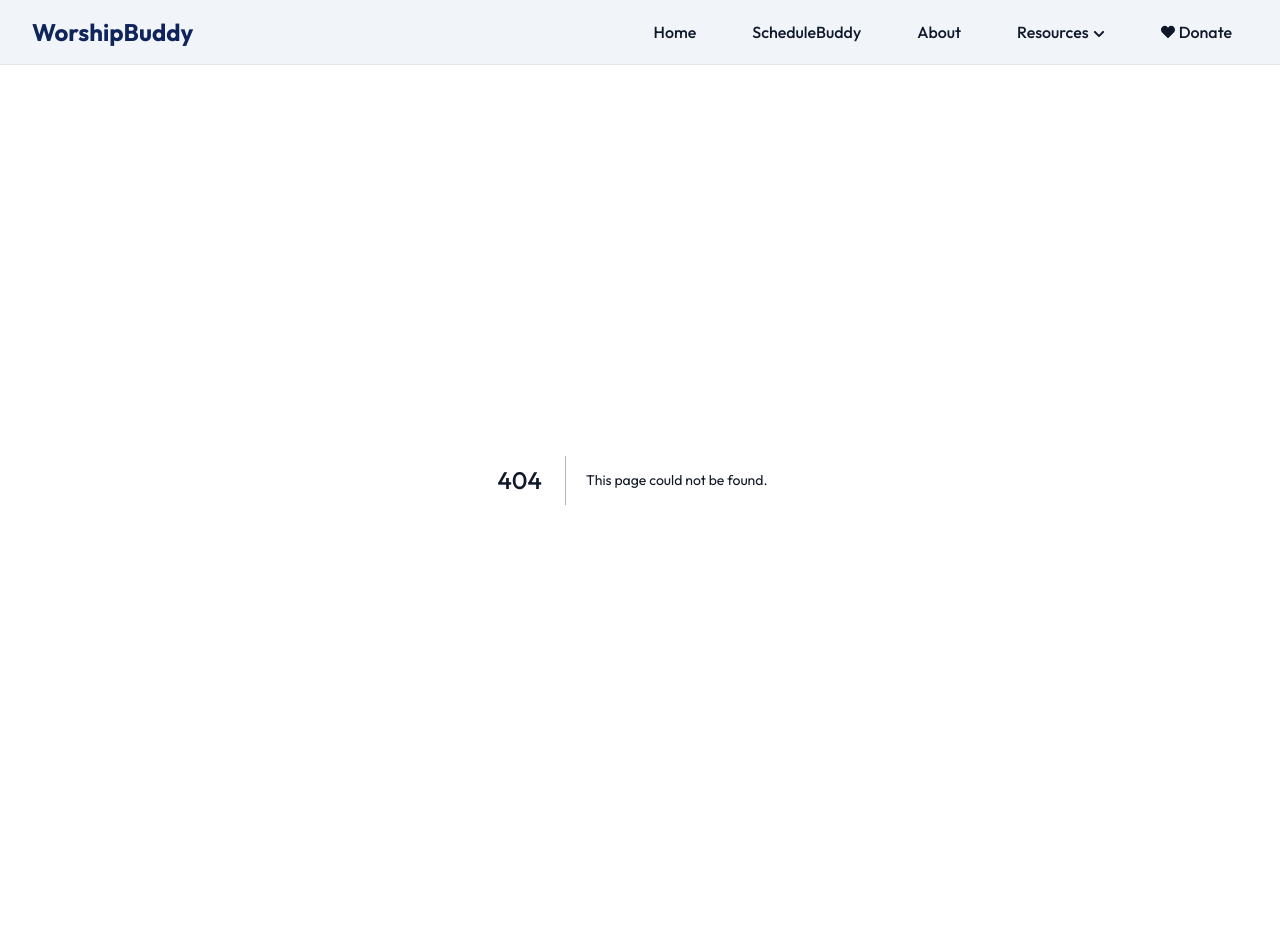
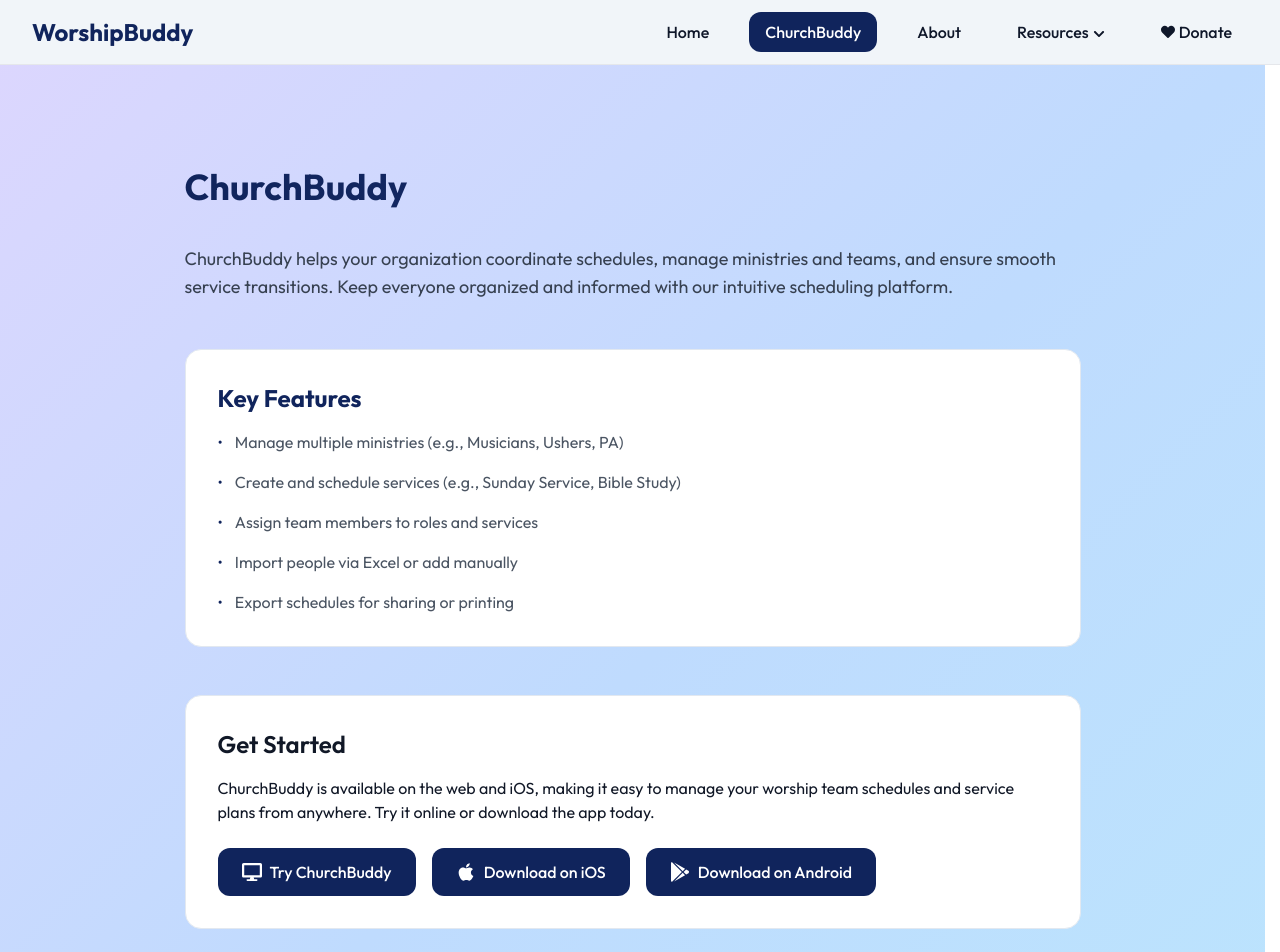
Before and after one commit to WorshipBuddy/worshipbuddy.org, a Next.js app: page /church-buddy in a window 1280 px wide. Before the commit this address had no page. Shown: the top 952 px of the page. Before the commit the page ends 880 px from the top, so only its background shows below. Built offline with nearby package versions, Linux system fonts and the light colour scheme.

Commit message:
Rebrand to ChurchBuddy

```diff
--- a/app/changelog/page.js
+++ b/app/changelog/page.js
@@ -30,10 +30,10 @@ export default function Changelog() {
               PresenterBuddy
             </button>
             <button
-              className={`nav-link px-5 py-2 text-base border border-[#10245c] ${activeSection === "schedulebuddy" ? "active" : ""}`}
-              onClick={() => setActiveSection("schedulebuddy")}
+              className={`nav-link px-5 py-2 text-base border border-[#10245c] ${activeSection === "churchbuddy" ? "active" : ""}`}
+              onClick={() => setActiveSection("churchbuddy")}
             >
-              ScheduleBuddy
+              ChurchBuddy
             </button>
             <button
               className={`nav-link px-5 py-2 text-base border border-[#10245c] ${activeSection === "upcomingfeatures" ? "active" : ""}`}
@@ -164,16 +164,16 @@ export default function Changelog() {
               </div>
             )}
 
-            {/* ScheduleBuddy Section */}
-            {activeSection === "schedulebuddy" && (
-              <div id="schedulebuddy" className="space-y-8">
-                <h2 className="text-3xl font-bold mb-6 gradient-text">ScheduleBuddy</h2>
+            {/* ChurchBuddy Section */}
+            {activeSection === "churchbuddy" && (
+              <div id="churchbuddy" className="space-y-8">
+                <h2 className="text-3xl font-bold mb-6 gradient-text">ChurchBuddy</h2>
                 <div className="section-card flex flex-col gap-2 animate-fade-in">
                   <div className="flex items-center gap-3 mb-1">
                     <span className="inline-block bg-[#ddd6fe] text-[#5b21b6] text-xs font-bold px-2 py-1 rounded-full border border-[#a78bfa] shadow-sm uppercase tracking-wider">Public Beta</span>
                   </div>
                   <p className="text-base text-gray-700 mb-2">
-                    <span className="font-bold">ScheduleBuddy</span> makes it easy to create, share, and manage schedules for your org or ministries—like music, ushers, or cleaning teams—and for services such as Sunday service or Bible study. Build your organization, set up teams, add services, and schedule people in just a few clicks. ScheduleBuddy keeps everyone organized and connected. Now in public beta, available on web and iOS.
+                    <span className="font-bold">ChurchBuddy</span> makes it easy to create, share, and manage schedules for your org or ministries—like music, ushers, or cleaning teams—and for services such as Sunday service or Bible study. Build your organization, set up teams, add services, and schedule people in just a few clicks. ChurchBuddy keeps everyone organized and connected. Now in public beta, available on web and iOS.
                   </p>
                 </div>
                 <div className="flex flex-col gap-6">
@@ -311,10 +311,10 @@ export default function Changelog() {
                       <li>Public beta release (target: end of year)</li>
                     </ul>
                   </div>
-                  {/* ScheduleBuddy Features */}
+                  {/* ChurchBuddy Features */}
                   <div>
                     <div className="flex items-center gap-3 mb-1">
-                      <span className="inline-block bg-[#10245c] text-white text-xs font-bold px-2 py-1 rounded-full shadow-sm uppercase tracking-wider">ScheduleBuddy</span>
+                      <span className="inline-block bg-[#10245c] text-white text-xs font-bold px-2 py-1 rounded-full shadow-sm uppercase tracking-wider">ChurchBuddy</span>
                     </div>
                     <ul className="list-disc list-inside space-y-1 text-gray-700 ml-4">
                       <li>Add assigned dates to your calendar and set alerts</li>
--- a/app/schedule-buddy/page.js
+++ b/app/church-buddy/page.js
@@ -1,14 +1,14 @@
 import Footer from "@/components/Footer";
 import { FaApple, FaDesktop, FaGooglePlay } from "react-icons/fa";
 
-export default function ScheduleBuddy() {
+export default function ChurchBuddy() {
   return (
     <main className="min-h-screen">
       <section className="container mx-auto px-4 py-20">
         <div className="max-w-4xl mx-auto">
-          <h1 className="text-4xl font-bold mb-8 gradient-text leading-tight py-1">ScheduleBuddy</h1>
+          <h1 className="text-4xl font-bold mb-8 gradient-text leading-tight py-1">ChurchBuddy</h1>
           <p className="text-lg mb-12 text-gray-700">
-            ScheduleBuddy helps your organization coordinate schedules, manage ministries and teams, and ensure smooth service transitions. Keep everyone organized and informed with our intuitive scheduling platform.
+            ChurchBuddy helps your organization coordinate schedules, manage ministries and teams, and ensure smooth service transitions. Keep everyone organized and informed with our intuitive scheduling platform.
           </p>
 
           <div className="section-card rounded-2xl">
@@ -40,20 +40,20 @@ export default function ScheduleBuddy() {
           <div className="section-card rounded-2xl mt-12">
             <h2 className="text-2xl font-semibold mb-4 text-gray-900">Get Started</h2>
             <p className="mb-6 text-gray-900">
-              ScheduleBuddy is available on the web and iOS, making it easy to manage your worship team schedules and service plans from anywhere. Try it online or download the app today.
+              ChurchBuddy is available on the web and iOS, making it easy to manage your worship team schedules and service plans from anywhere. Try it online or download the app today.
             </p>
             <div className="flex flex-col sm:flex-row gap-4 items-center sm:items-start">
               <a
-                href="https://schedule.worshipbuddy.org"
+                href="https://church.worshipbuddy.org"
                 target="_blank"
                 rel="noopener noreferrer"
                 className="btn-primary text-center flex items-center justify-center gap-2 w-full sm:w-auto"
               >
                 <FaDesktop className="text-xl" />
-                Try ScheduleBuddy
+                Try ChurchBuddy
               </a>
               <a
-                href="https://apps.apple.com/ca/app/schedulebuddy/id6747605543?uo=2"
+                href="https://apps.apple.com/ca/app/churchbuddy/id6747605543?uo=2"
                 target="_blank"
                 rel="noopener noreferrer"
                 className="btn-primary text-center flex items-center justify-center gap-2 w-full sm:w-auto"
@@ -62,7 +62,7 @@ export default function ScheduleBuddy() {
                 Download on iOS
               </a>
               <a
-                href="https://play.google.com/store/apps/details?id=org.worshipbuddycompany.ScheduleBuddyApp&pcampaignid=web_share"
+                href="https://play.google.com/store/apps/details?id=org.worshipbuddycompany.ChurchBuddyApp&pcampaignid=web_share"
                 target="_blank"
                 rel="noopener noreferrer"
                 className="btn-primary text-center flex items-center justify-center gap-2 w-full sm:w-auto"
--- a/app/privacy-security/page.js
+++ b/app/privacy-security/page.js
@@ -40,7 +40,7 @@ export default function PrivacySecurity() {
                 </div>
 
                 <div>
-                  <h3 className="text-lg font-semibold mb-3 text-[#10245c]">ScheduleBuddy</h3>
+                  <h3 className="text-lg font-semibold mb-3 text-[#10245c]">ChurchBuddy</h3>
                   <ul className="list-disc space-y-2 text-gray-600 ml-4">
                     <li>We ask for your email when you sign up.</li>
                     <li>Email is used for login and to identify you as a person so that you can be scheduled for different ministries. In the future, we will use this email to send important updates or product news.</li>
@@ -96,7 +96,7 @@ export default function PrivacySecurity() {
             <div className="section-card animate-fade-in">
               <h2 className="text-2xl font-bold mb-6 text-[#10245c]">Consent</h2>
               <p className="text-gray-600">
-                By using WorshipBuddy, ScheduleBuddy, or PresenterBuddy, you agree to this policy.
+                By using WorshipBuddy, ChurchBuddy, or PresenterBuddy, you agree to this policy.
               </p>
             </div>
           </div>
--- a/components/Nav.jsx
+++ b/components/Nav.jsx
@@ -12,7 +12,7 @@ export default function Nav() {
 
   const navItems = [
     { name: "Home", href: "/" },
-    { name: "ScheduleBuddy", href: "/schedule-buddy" },
+    { name: "ChurchBuddy", href: "/church-buddy" },
     { name: "About", href: "/about" },
   ];
 
```
